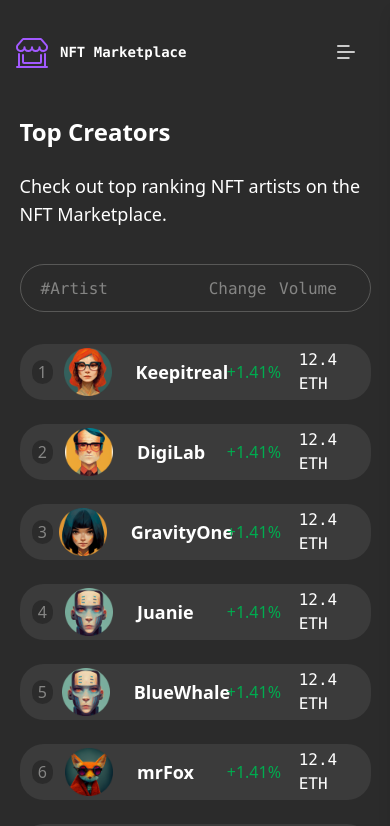
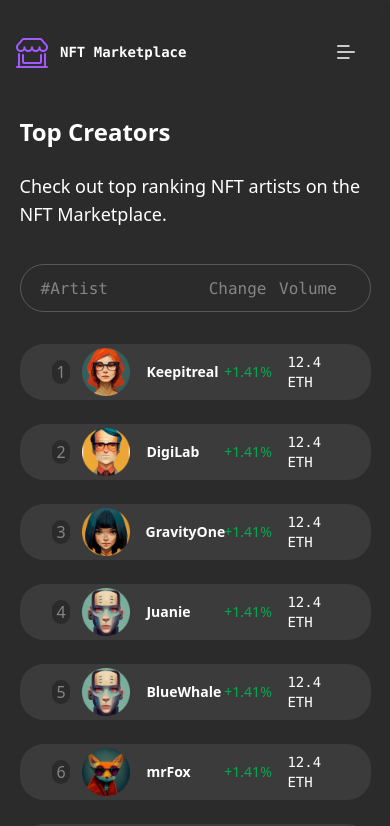
Before and after one commit to Panteagh/NFT-Marketplace, a React (Vite) app: page /Rankings in a window 390 px wide. Shown: the top 826 px of the page. Built offline with nearby package versions, Linux system fonts and the light colour scheme; data requests are answered from the project's data file.

Commit message:
fixed UI problems

```diff
--- a/src/components/ArtistRankCard/ArtistRankCard.jsx
+++ b/src/components/ArtistRankCard/ArtistRankCard.jsx
@@ -2,28 +2,28 @@ import React from "react";
 
 function ArtistRankCard({ id, Avatar, Artistname }) {
   return (
-    <div className="lg:h-20 max-md:h-14 rounded-3xl bg-[#3B3B3B] hover:scale-95 duration-700">
+    <div className="lg:h-20 px-5 max-sm:pr-3 max-md:h-14 rounded-3xl bg-[#3B3B3B] hover:scale-95 duration-700">
       <div className="flex justify-around items-center mt-6">
 
         <div className="bg-[#2B2B2B] text-[#858584] rounded-full lg:w-8 lg:h-8 text-center max-lg:mx-3 md:w-6 md:h-6 sm:w-12 max-sm:h-6 max-sm:w-12 sm:h-6 lg:pt-1">
           {id}
         </div>
 
-        <div className="flex gap-6 justify-center items-center basis-[360px] text-left lg:mt-3 max-lg:mt2 max-md:mt-0">
+        <div className="flex gap-6 max-md:gap-4 justify-center items-center basis-[360px] text-left lg:mt-3 max-lg:mt2 max-md:mt-0">
           <img
             className="lg:w-[60px] lg:h-[60px] max-lg:w-[50px] max-lg:h-[50px] max-md:w-12 max-md:h-12  max-lg:my-3 max-md:my-1 basis-[60px]"
             src={Avatar}
           />
 
-          <h2 className="text-white text-left basis-[300px] text-2xl font-bold max-md:text-lg">
+          <h2 className="text-white text-left basis-[300px] text-2xl font-bold max-md:text-sm">
             {Artistname}
           </h2>
         </div>
-        <span className="basis-40 text-[#00AC4F] max-sm:hidden">+1.41%</span>
+        <span className="basis-40 text-[#00AC4F] max-sm:hidden max-md:text-sm">+1.41%</span>
         <span className="basis-40 font-mono text-white max-md:hidden ">
           602
         </span>
-        <span className="basis-40 font-mono text-white">12.4 ETH</span>
+        <span className="basis-40 font-mono text-white max-md:text-sm">12.4 ETH</span>
       </div>
     </div>
   );
--- a/src/components/ArtistState/ArtistState.jsx
+++ b/src/components/ArtistState/ArtistState.jsx
@@ -2,7 +2,7 @@ import React from "react";
 
 function ArtistState({Volumevalue , NFTsSoldValue , FollowersValue}) {
   return (
-    <div className="md:w-[510px] max-md:w-[390px] max-sm:w-[315px] flex justify-between items-center">
+    <div className="md:w-[420px] max-md:w-[290px] max-sm:w-[269px] flex justify-between items-center">
       <div>
         <h3 className="text-white font-mono font-bold text-2xl max-md:text-lg">{Volumevalue}</h3>
         <span className="text-white text-sm">Volume</span>
--- a/src/pages/ArtistPage/ArtistPage.jsx
+++ b/src/pages/ArtistPage/ArtistPage.jsx
@@ -41,7 +41,7 @@ function ArtistPage() {
           src={Header}
         />
 
-        <div className="w-32 h-32 rounded-lg absolute bottom-[-55px] left-28">
+        <div className="w-32 h-32 rounded-lg absolute bottom-[-55px] left-28 max-sm:left-1/3 max-sm:right-1/3">
           <img src={creatorData.Avatar} />
         </div>
 
--- a/src/pages/NFTpage/NFTpage.jsx
+++ b/src/pages/NFTpage/NFTpage.jsx
@@ -41,7 +41,7 @@ function NFTpage() {
 
   return (
     <>
-      <div className="px-32">
+      <div className="md:px-32">
         <img
           className="w-full md:h-[560px] max-md:h-[420px] max-sm:h-80"
           src={NftData.NFTimg}
@@ -158,7 +158,7 @@ function NFTpage() {
             <SectionHeadline sectionLabel="More from this artist" />
             <Link to={`/ArtistPage/${id}`}>
               <BorderedButton
-                style="w-[267px] max-md:text-xs"
+                style="md:w-[267px] max-md:hidden mr-24"
                 label="Go To Artist Page"
                 icon={<GoArrowRight color="#A259FF" />}
               />
--- a/src/pages/Ranking/Rankings.jsx
+++ b/src/pages/Ranking/Rankings.jsx
@@ -26,7 +26,6 @@ function Rankings() {
           description="Check out top ranking NFT artists on the NFT Marketplace."
         />
 
-        <div> {/* Tab */}</div>
         <div className="bg-transparent border-[#858584]/50 rounded-3xl border-[1px] h-12 mt-9 ">
           <div className="flex justify-around items-center mx-5 mt-3 text-[#858584] font-mono">
             <span className="basis-4">#</span>
```
